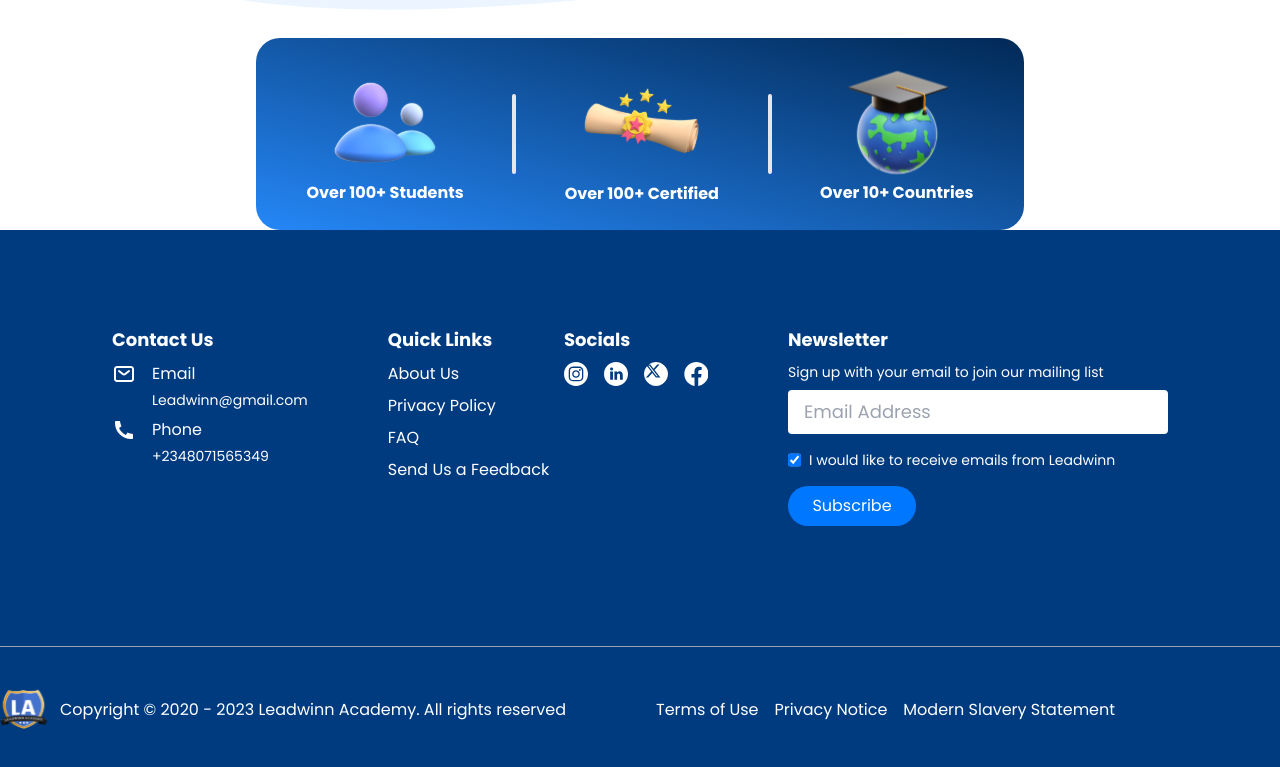
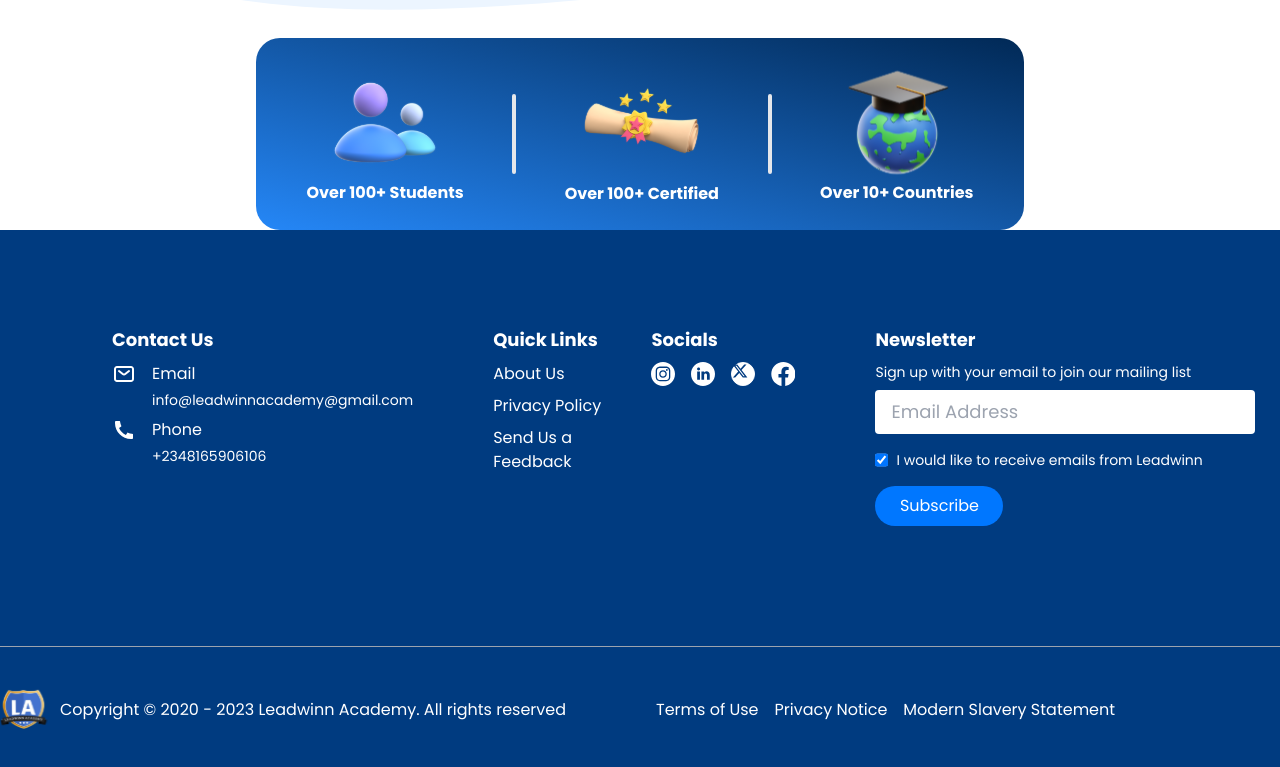
Before and after one commit to Adeleyeha-17/Leadwinn-Academy, a React (Vite) app: page / in a window 1280 px wide. Shown: the part 739-1506 px from the top of the page. Built offline with nearby package versions, Linux system fonts and the light colour scheme.

Commit message:
updated footer

```diff
--- a/src/App.tsx
+++ b/src/App.tsx
@@ -13,7 +13,7 @@ function App() {
     <>
       <Router>
         <Routes>
-          <Route path="/" element={<Layout><Home /></Layout>} />
+          <Route path="/" element={<Layout><Home words={[]} colors={[]} /></Layout>} />
           <Route path="/about" element={<Layout><About /></Layout>} />
           <Route path="/library" element={<Layout><Library /></Layout>} />
           <Route path="/tech-hub" element={<Layout><Techhub /></Layout>} />
--- a/src/components/Footer/Footer.tsx
+++ b/src/components/Footer/Footer.tsx
@@ -32,9 +32,6 @@ export const Footer:React.FC = () => {
          link: "Privacy Policy",
          path: "/"
       }, {
-         link: "FAQ",
-         path: "/faq"
-      }, {
          link: "Send Us a Feedback",
          path: ""
       }
@@ -42,7 +39,7 @@ export const Footer:React.FC = () => {
 
    return (
     <div className="bg-footer-blue text-white font-poppins pb-20">
-      <div className="grid grid-flow-row sm:max-md:grid-cols-2 md:grid-flow-col gap-6 sm:max-md:gap-0 lg:gap-0 py-16 sm:max-lg:px-3 px-6 md:py-24 md:max-xl:px-18 xl:px-28 lg:max-xl:px-10 lg:space-x-20 md:max-w-6xl lg:max-w-7xl mx-auto">
+      <div className="grid grid-flow-row sm:max-lg:grid-cols-2 lg:grid-flow-col gap-6 sm:max-md:gap-0 lg:gap-0 py-16 sm:max-lg:px-2 px-6 md:py-24 md:max-xl:px-18 xl:px-28 lg:max-xl:px-10 lg:space-x-20 md:max-w-6xl lg:max-w-7xl mx-auto">
 
          <div className="flex flex-col gap-2">
             <h1 className="sm:max-md:text-base font-bold md:text-lg ">Contact Us</h1>
@@ -54,7 +51,7 @@ export const Footer:React.FC = () => {
 
                <div className="flex flex-col gap-1">
                   <h1 className="text-xs md:font-medium md:text-base">Email</h1>
-                  <h1 className="text-xs md:text-sm">Leadwinn@gmail.com</h1>
+                  <h1 className="text-xs lg:text-sm">info@leadwinnacademy@gmail.com</h1>
                </div>
             </div>
 
@@ -67,7 +64,7 @@ export const Footer:React.FC = () => {
 
                <div className="flex flex-col gap-1">
                   <h1 className="text-xs md:font-medium md:text-base">Phone</h1>
-                  <h1 className="text-xs md:text-sm">+2348071565349</h1>
+                  <h1 className="text-xs md:text-sm">+2348165906106</h1>
                </div>
             </div>
          </div>
--- a/src/pages/Home.tsx
+++ b/src/pages/Home.tsx
@@ -1,65 +1,70 @@
-import Button from "../components/Button"
-import { useEffect, useState } from "react"
+import Button from "../components/Button";
+import { useEffect, useState } from "react";
 
-export const Home = () => {
-  const words = ["Interactive", "Educative", "Informative"]
-  const colors = ["text-blue-500", "text-yellow-600" ,"text-green-500"]
+type HomeProps = {
+  words: string[];
+  colors: string[];
+};
 
-  const [currentIndex, setCurrentIndex] = useState(0)
+export const Home: React.FC<HomeProps> = () => {
+  const words: string[] = ["Interactive", "Educative", "Informative"];
+  const colors: string[] = ["text-blue-500", "text-yellow-600", "text-green-500"];
+
+  const [currentIndex, setCurrentIndex] = useState<number>(0);
 
   useEffect(() => {
     const interval = setInterval(() => {
-        setCurrentIndex((index) => (index + 1) % words.length)
-     }, 2000)
+      setCurrentIndex((index) => (index + 1) % words.length);
+    }, 2000);
 
     return () => {
-        clearInterval(interval)
-     }
-  }, [])
+      clearInterval(interval);
+    };
+  }, []);
 
-  const currentWord = words[currentIndex]
-  const currentColorClass = colors[currentIndex]
+  const currentWord: string = words[currentIndex];
+  const currentColorClass: string = colors[currentIndex];
+
 
   return (
     <div>
       <svg xmlns="http://www.w3.org/2000/svg" className="w-full absolute top-0 left-0 right-0 bottom-0 -z-10" viewBox="0 0 1440 843" fill="none">
-            <path d="M0 0H1440V813.284C1229.5 658.095 148 1058 0 658.095V197V0Z" fill="#ECF5FF"/>
+        <path d="M0 0H1440V813.284C1229.5 658.095 148 1058 0 658.095V197V0Z" fill="#ECF5FF" />
       </svg>
 
       <div className="flex flex-col md:flex-row mt-14 md:mt-24 justify-between lg:max-xl:px-10 lg:space-x-20 sm:p-20 px-5 md:max-w-6xl lg:max-w-7xl mx-auto">
         <div className="font-poppins text-lead-black">
 
-               <h1 className="text-3xl sm:text-4xl md:text-myXL xl:text-6xl font-bold md:leading-snug mb-2 md:mb-5">Engage in the Future of Learning with <span className={`animate-slide-top ${currentColorClass}`}>{currentWord}</span> Online Coding Classes</h1>
-               <h1 className="mb-3 md:mb-5 text-sm md:text-base">Elevate Learning with Online Coding Classes Empowering Kids and  <br className="hidden sm:flex"/> Teens Aged 6-17 to Shape the Future through Design and Innovation.</h1>
+          <h1 className="text-3xl sm:text-4xl md:text-myXL xl:text-6xl font-bold md:leading-snug mb-2 md:mb-5">Engage in the Future of Learning with <span className={`animate-slide-top ${currentColorClass}`}>{currentWord}</span>  Online Coding Classes</h1>
+          <h1 className="mb-3 md:mb-5 text-sm md:text-base">Elevate Learning with Online Coding Classes Empowering Kids and  <br className="hidden sm:flex" /> Teens Aged 6-17 to Shape the Future through Design and Innovation.</h1>
 
-               <Button path="" title="Discover Course"/>
+          <Button path="" title="Discover Course" />
 
         </div>
 
-            <img src="./homeIllustration.svg" alt="home illustration" className="mx-auto sm:w-3/4 md:w-2/5"/>
+        <img src="./homeIllustration.svg" alt="home illustration" className="mx-auto sm:w-3/4 md:w-2/5" />
       </div>
 
       <div className=" bg-gradient-to-tr from-home-gra-2 to-home-gra h-20 md:h-48 w-3/5 rounded-3xl font-poppins text-white md:font-bold text-xs lg:text-base items-center justify-between px-10 -mt-10 mx-auto hidden md:flex">
         <div className="flex flex-col items-center mx-auto ">
-              <img src="./edu1.svg" alt="" className="mx-auto "/>
+          <img src="./edu1.svg" alt="" className="mx-auto " />
           <h1>Over 100+ Students</h1>
         </div>
 
         <div className="w-20 border-gray-200 border-2 transform rotate-90 rounded-lg"></div>
 
         <div className="flex flex-col items-center justify-center mx-auto">
-              <img src="./edu2.svg" alt="" className="mx-auto"/>
+          <img src="./edu2.svg" alt="" className="mx-auto" />
           <h1>Over 100+ Certified</h1>
         </div>
 
         <div className="w-20 border-gray-200 border-2 transform rotate-90 rounded-lg"></div>
 
-
         <div className="flex flex-col items-center mx-auto">
-              <img src="./edu3.svg" alt="" className="mx-auto"/>
+          <img src="./edu3.svg" alt="" className="mx-auto" />
           <h1>Over 10+ Countries</h1>
         </div>
       </div>
     </div>
-   )
-}
+  );
+};
```
Also changed, not shown: src/pages/Feedback.tsx (added). Lines whose indentation alone changed are shown as unchanged.
